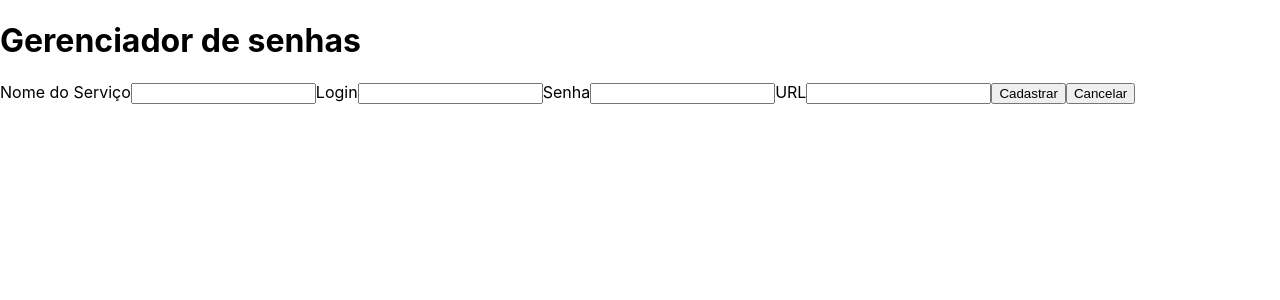
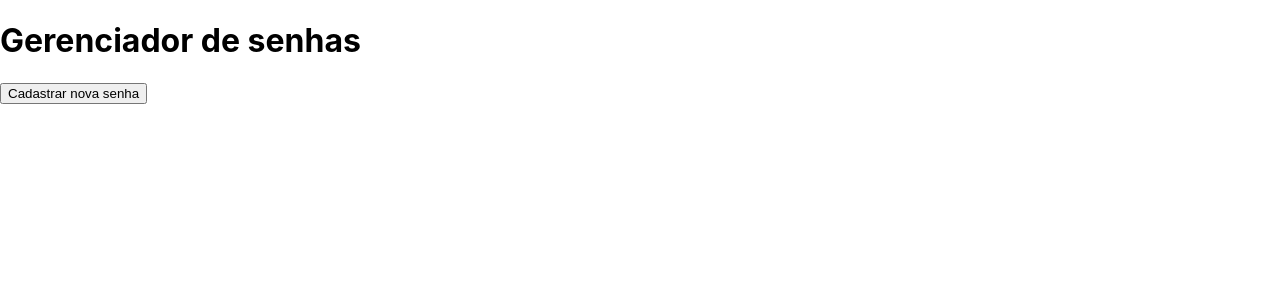
Before and after one commit to geovannaotoni/trybe-project-password-manager, a React (Vite) app: page / in a window 1280 px wide. Shown: the top 300 px of the page. Built offline with nearby package versions, Linux system fonts and the light colour scheme.

Commit message:
feat: render form

```diff
--- a/src/components/Form.tsx
+++ b/src/components/Form.tsx
@@ -1,7 +1,10 @@
-import React from 'react';
+import React, { useState } from 'react';
 
 function Form() {
+  const [showForm, setShowForm] = useState(false);
+
   return (
+    showForm ? (
       <form>
         <label htmlFor="service">
           Nome do Serviço
@@ -22,10 +25,21 @@ function Form() {
         <button type="button">
           Cadastrar
         </button>
-      <button type="button">
+        <button
+          type="button"
+          onClick={ () => setShowForm(false) }
+        >
           Cancelar
         </button>
       </form>
+    ) : (
+      <button
+        type="button"
+        onClick={ () => setShowForm(true) }
+      >
+        Cadastrar nova senha
+      </button>
+    )
   );
 }
 
```
Lines whose indentation alone changed are shown as unchanged.
